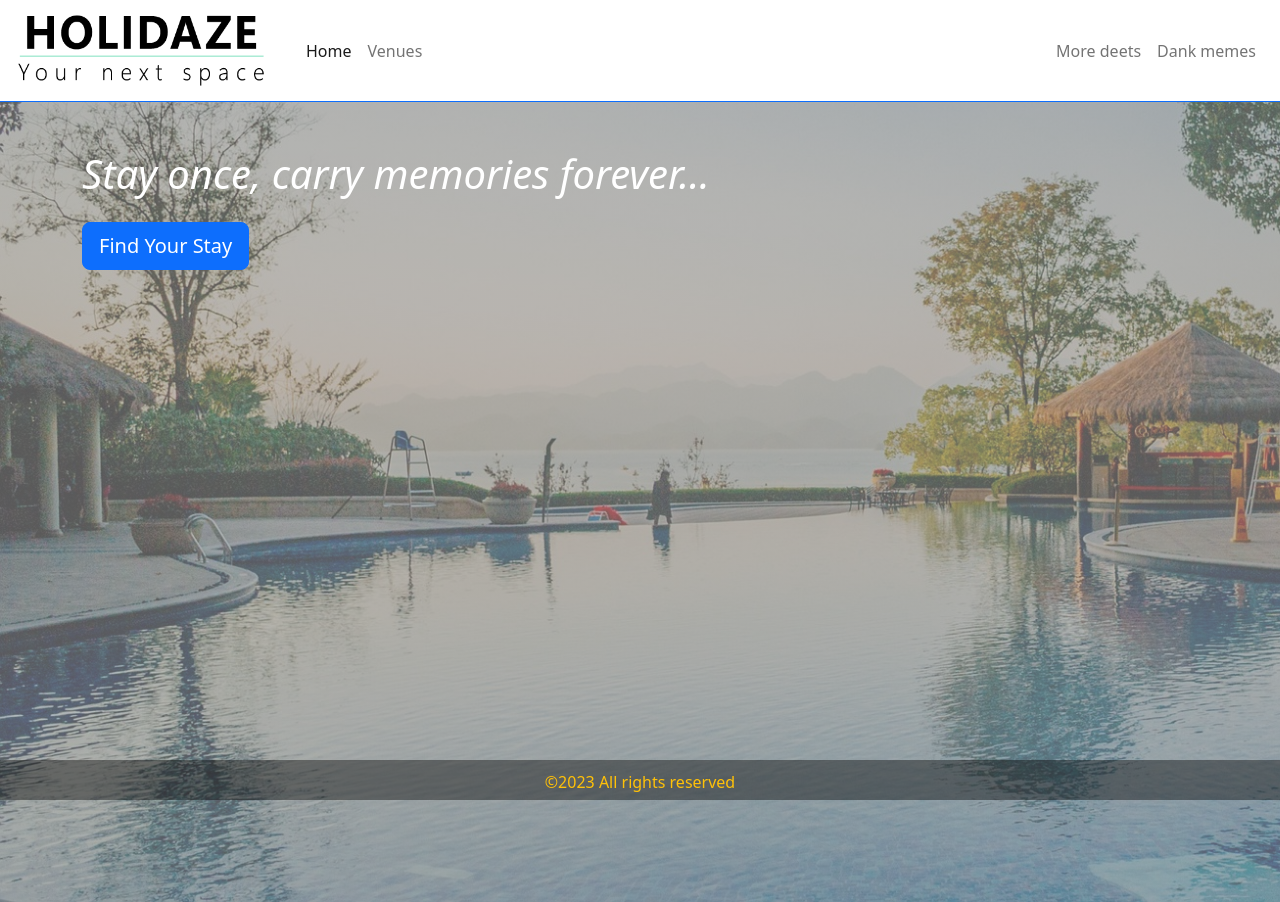
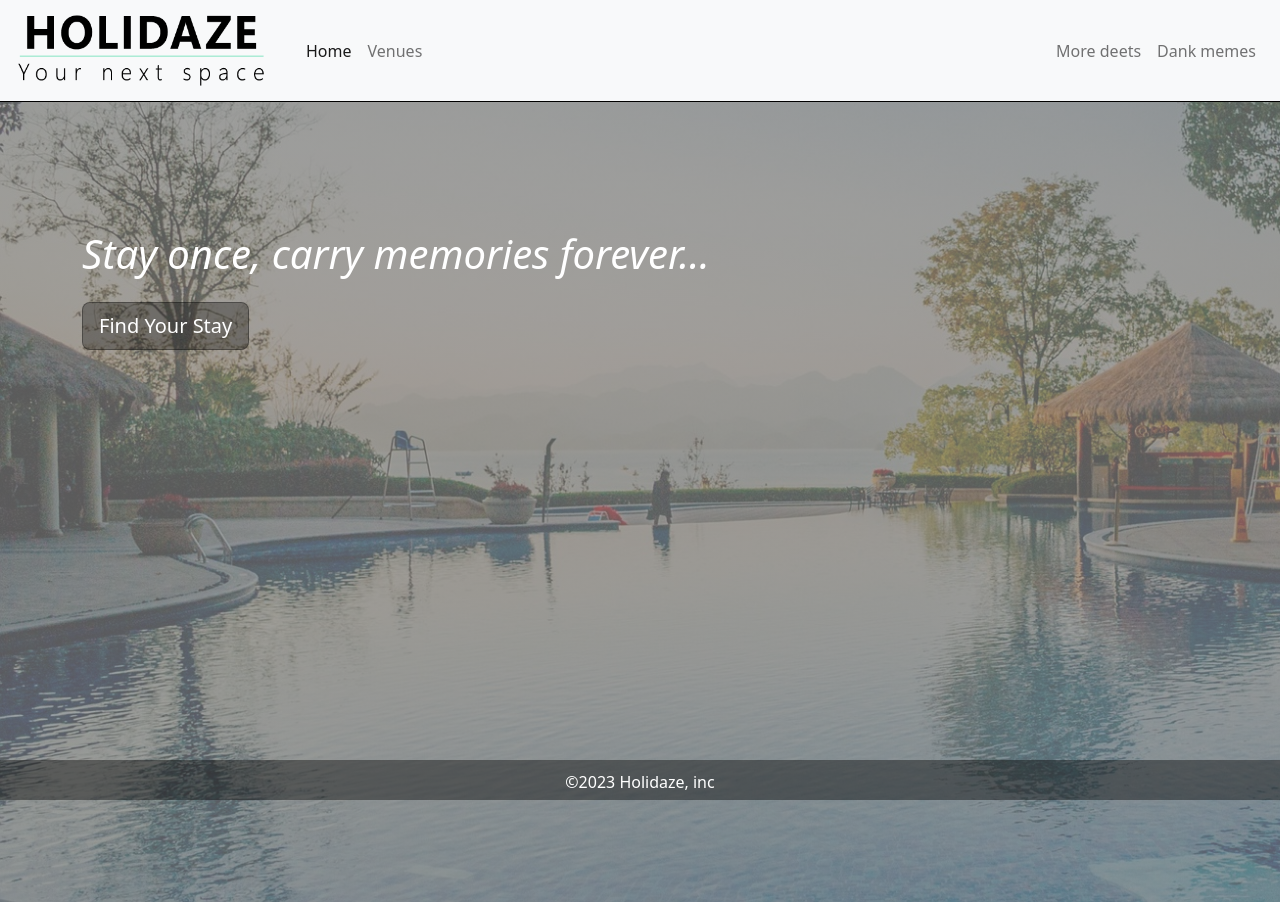
Before and after one commit to adrianBrands/projcet-exam-2, a React (Create React App) app: page / in a window 1280 px wide. Built offline with nearby package versions, Linux system fonts and the light colour scheme.

Commit message:
installed react icons

```diff
--- a/package.json
+++ b/package.json
@@ -10,6 +10,7 @@
     "react": "^18.2.0",
     "react-bootstrap": "^2.7.3",
     "react-dom": "^18.2.0",
+    "react-icons": "^4.8.0",
     "react-router-dom": "^6.10.0",
     "react-scripts": "5.0.1",
     "sass": "^1.62.0",
--- a/src/components/layout/Footer.jsx
+++ b/src/components/layout/Footer.jsx
@@ -1,8 +1,8 @@
 export default function Footer() {
   return (
     <div className="footer">
-      <p className="d-flex text-warning justify-content-center align-items-center">
-        &copy;{new Date().getFullYear()} All rights reserved
+      <p className="d-flex text-white justify-content-center align-items-center">
+        &copy;{new Date().getFullYear()} Holidaze, inc
       </p>
     </div>
   );
--- a/src/components/layout/Header.jsx
+++ b/src/components/layout/Header.jsx
@@ -5,7 +5,7 @@ import Logo from "../../images/holidaze1.png"
 
 export default function Header() {
   return (
-    <Navbar collapseOnSelect expand="lg" className="border-bottom border-primary d-flex">
+    <Navbar collapseOnSelect expand="lg" bg="light" variant="light" className="border-bottom border-primary d-flex" sticky="top">
       <Navbar.Brand className="ms-3"  href="#home">
         <img
               src={Logo}
--- a/src/components/pages/Home/Home.jsx
+++ b/src/components/pages/Home/Home.jsx
@@ -3,8 +3,8 @@ import background from "../../../images/china-gf98bd0a45_1920.jpg"
 export default function Home(){
   return <div className="backgroundImage">
           <Container>
-            <h1 className="text-white fst-italic fw-normal mt-5">Stay once, carry memories forever...</h1>
-            <Button size="lg" className="mt-3">Find Your Stay</Button>
+            <h1 className="text-white fst-italic fw-normal stay">Stay once, carry memories forever...</h1>
+            <Button size="lg" className="mt-3 test">Find Your Stay</Button>
           </Container>
          </div>
 }
--- a/src/scss/background.scss
+++ b/src/scss/background.scss
@@ -2,6 +2,6 @@
   background-size: cover;
   min-height: 100vh;
   background-repeat: no-repeat;
-  background-image: linear-gradient(rgba(149, 149, 149, 0.6), rgba(148, 148, 148, 0.6)), url(../images/china-gf98bd0a45_1920.jpg);
+  background-image: linear-gradient(rgba(128, 128, 128, 0.7), rgba(128, 128, 128, 0.7)), url(../images/china-gf98bd0a45_1920.jpg);
   overflow: hidden;
 }
--- /dev/null
+++ b/src/scss/home.scss
@@ -0,0 +1,3 @@
+.stay {
+  margin-top: 8rem;
+}
--- a/src/scss/styles.scss
+++ b/src/scss/styles.scss
@@ -1,9 +1,16 @@
+$primary:rgba(0, 0, 0, 0.3);
 @import "../../node_modules/bootstrap/scss/bootstrap.scss";
 
 body, html {
   height: 100%;
   margin: 0;
 }
+
 @import "./header.scss";
 @import "./footer.scss";
 @import "./background.scss";
+@import "./home.scss";
+
+/*.test{
+  background-color: rgba(0, 0, 0, 0.2);
+}*/
```
Also changed, not shown: 1 other file (tests, documents, lock files or other folders).
